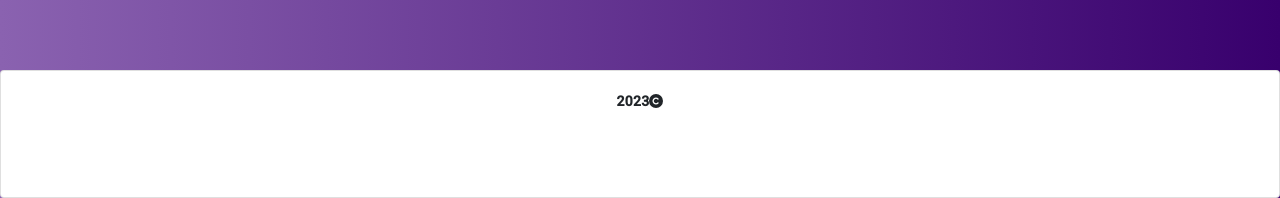
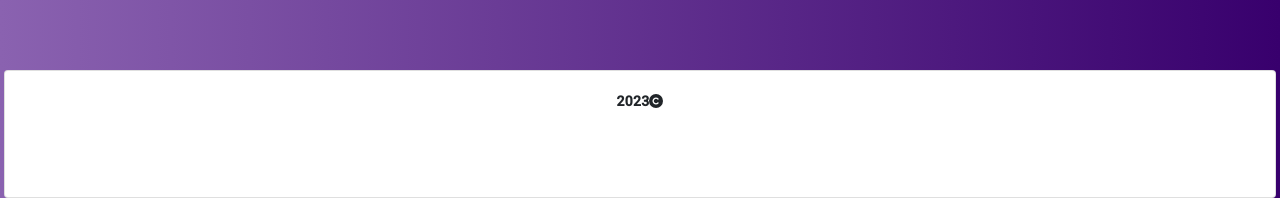
Before and after one commit to saucesar/automation_docker_gui, an Angular app: page /home in a window 1280 px wide. Shown: the part 1056-1254 px from the top of the page. Built offline with nearby package versions, Linux system fonts and the light colour scheme.

Commit message:
Ajuste nas margens

```diff
--- a/src/app/components/footer/footer.component.html
+++ b/src/app/components/footer/footer.component.html
@@ -1,4 +1,4 @@
-<footer class="mt-4">
+<footer class="mt-4 ml-1 mr-1">
     <div class="card">
         <div class="card-body">
             <div class="d-flex justify-content-center">
--- a/src/app/components/footer/footer.component.scss
+++ b/src/app/components/footer/footer.component.scss
@@ -2,7 +2,7 @@ footer {
     position: relative;
     left: 0;
     bottom: 0;
-    width: 100%;
+    width: calc(100% - 0.5rem);
 }
 
 footer div.card {
```
